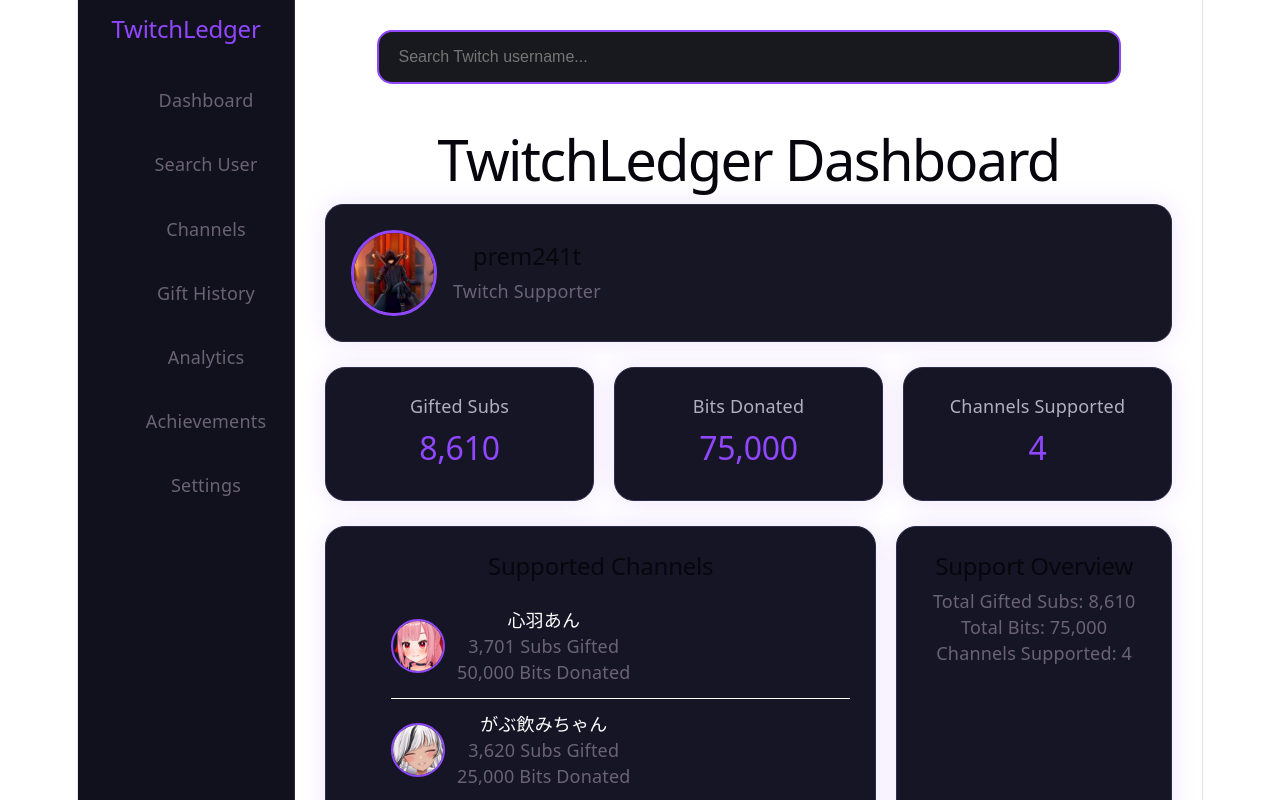
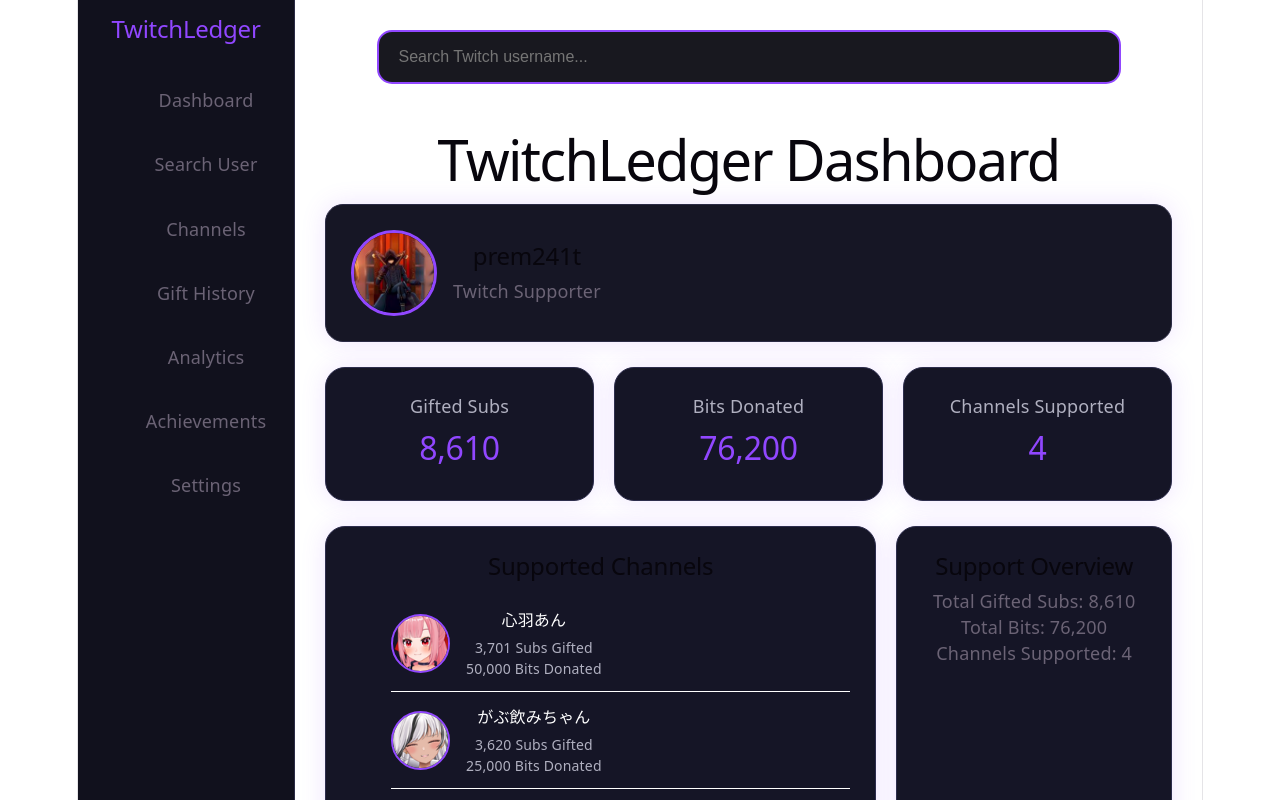
Before and after one commit to itachiuchiha241/TwitchLedger, a React app in the folder frontend/: page / in a window 1280 px wide. Shown: the top 800 px of the page. Built offline with nearby package versions, Linux system fonts and the light colour scheme; the HTML template or start-up script is replaced by a standard one.

Commit message:
Simplify channel data model

```diff
--- a/frontend/src/App.css
+++ b/frontend/src/App.css
@@ -6,19 +6,18 @@
   padding: 20px;
   box-shadow: 0 0 25px rgba(145, 71, 255, 0.15);
 }
-
 .profile-card {
   display: flex;
   align-items: center;
   gap: 16px;
   margin-bottom: 20px;
 }
-
 .dashboard-layout {
   display: flex;
   min-height: 100vh;
 }
 
+/* main starts of userprofile */
 .avatar {
   width: 70px;
   height: 70px;
@@ -30,30 +29,27 @@
   font-size: 32px;
   font-weight: bold;
 }
-
 .stats-card {
   text-align: center;
 }
-
 .card-title {
   color: #b0b0c0;
   margin-bottom: 10px;
 }
-
 .card-value {
   color: #9147ff;
   font-size: 32px;
 }
-
 .channel-list {
   list-style: none;
   margin-top: 15px;
 }
-
 .channel-list li {
   padding: 12px 0;
   border-bottom: 1px solid #ffffff;
 }
+
+/* Sidebar */
 
 aside ul li {
   padding: 12px;
@@ -62,12 +58,9 @@
   cursor: pointer;
   transition: 0.2s;
 }
-
 aside ul li:hover {
   background: #9147ff;
 }
-
-
 .sidebar {
   width: 200px;
   min-height: 100vh;
@@ -75,16 +68,13 @@
   padding: 15px 8px;
   border-right: 1px solid #2b2b45;
 }
-
 .logo {
   color: #9147ff;
   margin-bottom: 30px;
 }
-
 .sidebar-menu {
   list-style: none;
 }
-
 .sidebar-menu li {
   padding: 14px;
   margin-bottom: 10px;
@@ -92,16 +82,13 @@
   cursor: pointer;
   transition: 0.2s;
 }
-
 .sidebar-menu li:hover {
   background: #9147ff;
 }
-
 .main-content {
   flex: 1;
   padding: 30px;
 }
-
 .search-bar {
   width: 100%;
   max-width: 700px;
@@ -113,21 +100,18 @@
   font-size: 16px;
   margin-bottom: 30px;
 }
-
 .stats-grid {
   display: grid;
   grid-template-columns: repeat(3, 1fr);
   gap: 20px;
   margin: 25px 0;
 }
-
 .content-grid {
   display: grid;
   grid-template-columns: 2fr 1fr;
   gap: 20px;
   margin-top: 20px;
 }
-
 .stats-card,
 .supported-channels,
 .support-overview {
@@ -136,34 +120,32 @@
   border-radius: 20px;
   padding: 25px;
 }
-
 .profile-card {
   padding: 25px;
   margin-bottom: 20px;
 }
-
 .profile-header {
   display: flex;
   align-items: center;
   gap: 20px;
 }
-
 .profile-stats {
   margin-top: 20px;
   display: flex;
   gap: 30px;
   flex-wrap: wrap;
 }
-
 .profile-stats div {
   display: flex;
   flex-direction: column;
 }
-
 .profile-stats strong {
   font-size: 22px;
   color: #9147ff;
 }
+
+
+/* User profile */
 
 .avatar {
   width: 80px;
@@ -174,27 +156,52 @@
   border: 3px solid #9147ff;
 }
 
+
+/* content creators channel profile*/
+
 .channel-item {
   display: flex;
   align-items: center;
-  gap: 12px;
-  padding: 12px 0;
+  gap: 16px;
+  padding: 16px 0;
   border-bottom: 1px solid #2b2b45;
 }
-
 .channel-avatar {
-  width: 50px;
-  height: 50px;
+  width: 55px;
+  height: 55px;
   border-radius: 50%;
   object-fit: cover;
   border: 2px solid #9147ff;
+  flex-shrink: 0;
 }
-
 .channel-item a {
   color: white;
   text-decoration: none;
 }
-
 .channel-item a:hover {
   color: #9147ff;
 }
+.channel-info {
+  display: flex;
+  flex-direction: column;
+  justify-content: center;
+}
+.channel-name {
+  color: white;
+  text-decoration: none;
+  font-weight: 600;
+  font-size: 16px;
+  margin-bottom: 4px;
+}
+.channel-name:hover {
+  color: #9147ff;
+}
+.channel-info p {
+  margin: 0;
+  color: #b0b0c0;
+  font-size: 14px;
+  line-height: 1.5;
+}
+.channel-item:last-child {
+  border-bottom: none;
+}
--- a/frontend/src/components/SupportedChannels.jsx
+++ b/frontend/src/components/SupportedChannels.jsx
@@ -14,24 +14,18 @@
               className="channel-avatar"
             />
 
-            <div>
-              <strong>
+            <div className="channel-info">
               <a
                 href={channel.twitchUrl}
                 target="_blank"
                 rel="noopener noreferrer"
+                className="channel-name"
               >
                 {channel.name}
               </a>
-              </strong>
 
-              <br />
-
-              {channel.subs.toLocaleString()} Subs Gifted
-
-              <br />
-
-              {channel.bits.toLocaleString()} Bits Donated
+              <p>{channel.subs.toLocaleString()} Subs Gifted</p>
+              <p>{channel.bits.toLocaleString()} Bits Donated</p>
             </div>
           </li>
         ))}
--- a/frontend/src/services/data.js
+++ b/frontend/src/services/data.js
@@ -10,8 +10,6 @@
     bits: 50000,
     avatar: kokohaanAvatar,
     twitchUrl: "https://www.twitch.tv/kokohaan",
-    firstGiftDate: "...",
-    lastGiftDate: "...",
   },
   {
     name: "がぶ飲みちゃん",
@@ -19,17 +17,13 @@
     bits: 25000,
     avatar: gabuAvatar,
     twitchUrl: "https://www.twitch.tv/gabuchan_sy",
-    firstGiftDate: "...",
-    lastGiftDate: "...",
   },
   {
     name: "我妻まや",
     subs: 1219,
-    bits: 0,
+    bits: 1200,
     avatar: mayaAvatar,
     twitchUrl: "https://www.twitch.tv/agatsuma_maya",
-    firstGiftDate: "...",
-    lastGiftDate: "...",
   },
   {
     name: "れんれんだよぉ",
@@ -37,7 +31,5 @@
     bits: 0,
     avatar: renrenAvatar,
     twitchUrl: "https://www.twitch.tv/lenlendayoo",
-    firstGiftDate: "...",
-    lastGiftDate: "...",
   },
 ];
```
Lines whose indentation alone changed are shown as unchanged.
